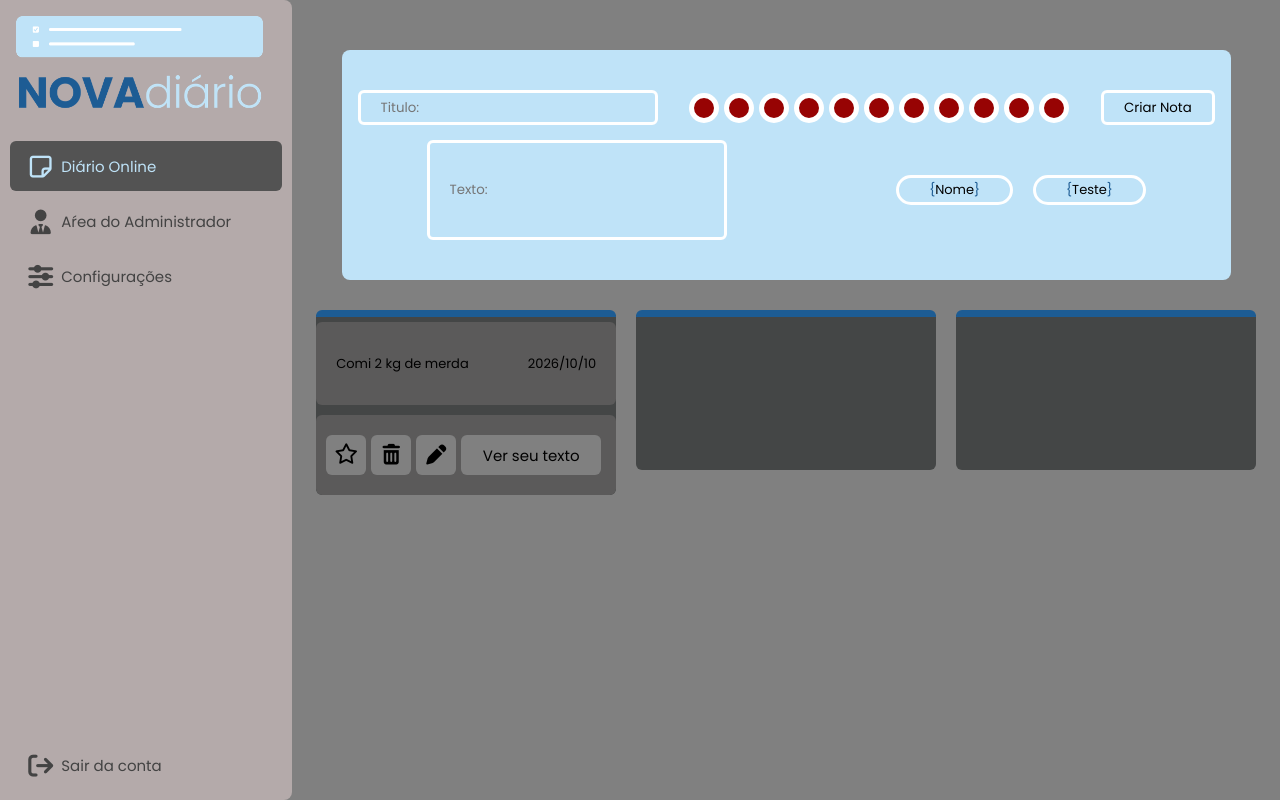
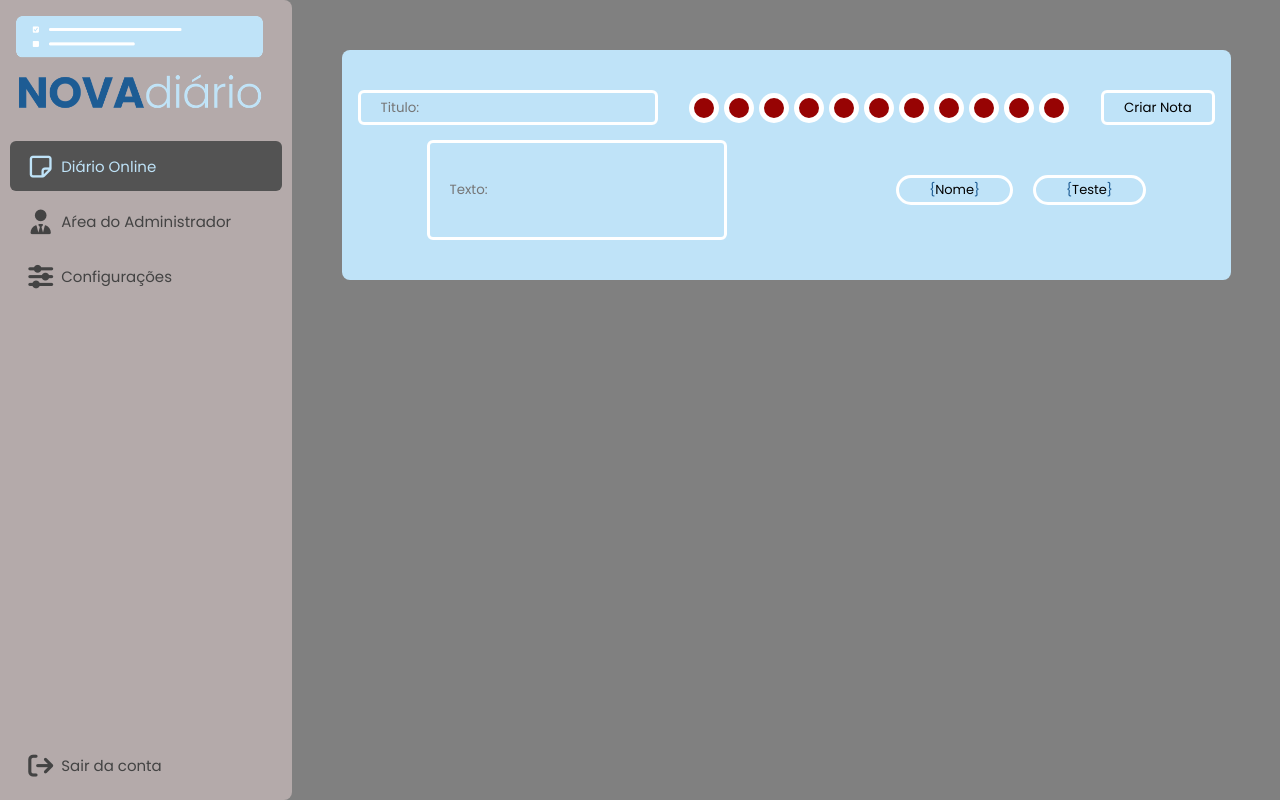
Before and after one commit to MarcosViniciusCode8/NOVAdiario, a React (Vite) app: page / in a window 1280 px wide. Built offline with nearby package versions, Linux system fonts and the light colour scheme.

Commit message:
Exclusão da janela de anotação

```diff
--- a/src/pages/Notas/App.jsx
+++ b/src/pages/Notas/App.jsx
@@ -66,33 +66,7 @@ export default function Diario() {
         </div>
         <div className="anotacoes">
 
-          <div className={`anotacao ${textoVisivel ? 'anotacao-aberta' : ''}`}>
-            <div className='info'>
-              <p>Comi 2 kg de merda</p>
-              <p>2026/10/10</p>
-            </div>
-            <div className="sobre">
 
-              <button><i class="fa-regular fa-star"></i></button>
-              <button><i class="fa-solid fa-trash-can"></i></button>
-              <button><i class="fa-solid fa-pen"></i></button>
-
-              <button className='vermais' onClick={() => setTextoVisivel(!textoVisivel)}>
-                {textoVisivel ? 'Ocultar seu texto' : 'Ver seu texto'}
-              </button>
-
-
-            </div>
-            <div className="conteudo-nota">
-              <p>Este é o texto completo da sua anotação. Ele aparece quando você clica em “Ver seu texto”.</p>
-            </div>
-          </div>
-          <div className="anotacao">
-
-          </div>
-          <div className="anotacao">
-
-          </div>
         </div>
 
       </main>
--- a/src/pages/Notas/App.scss
+++ b/src/pages/Notas/App.scss
@@ -289,96 +289,7 @@
         }
 
         .anotacoes {
-            display: flex;
-            align-items: flex-start;
-            gap: 2em;
-            margin-top: 3em;
 
-            .anotacao {
-                width: 30em;
-                min-height: 16em;
-                border-radius: 6px;
-                border-top: 7px solid #1D5C94;
-                background-color: rgb(68, 70, 70);
-                overflow: hidden;
-                display: flex;
-                flex-direction: column;
-
-                .info {
-                    margin-top: 5px;
-                    height: 6.4em;
-                    flex-shrink: 0;
-                    background-color: rgb(91, 90, 90);
-                    border-radius: 6px;
-                    display: flex;
-                    align-items: center;
-                    justify-content: space-between;
-                    padding: 0px 20px 0px 20px;
-                    font-size: 1.3rem;
-                }
-
-                .sobre {
-                    margin-top: 10px;
-                    height: 8em;
-                    flex-shrink: 0;
-                    border-radius: 6px;
-                    background-color: rgb(91, 90, 90);
-
-                    display: flex;
-                    align-items: center;
-                    gap: 5px;
-                    padding: 10px 0px 10px 10px;
-
-                    button {
-                        width: 40px;
-                        height: 40px;
-                        background-color: gray;
-                        border: none;
-                        border-radius: 6px;
-                        font-size: 2rem;
-                        cursor: pointer;
-                    }
-
-                    .vermais {
-                        display: flex;
-                        align-items: center;
-                        justify-content: center;
-                        width: 140px;
-                        font-size: 15px;
-                        cursor: pointer;
-                    }
-                }
-
-                .conteudo-nota {
-                    max-height: 0;
-                    min-height: 0;
-                    margin: 0 0px;
-                    padding: 0 10px;
-                    display: flex;
-                    align-items: center;
-                    overflow: hidden;
-                    opacity: 0;
-                    background-color: rgb(91, 90, 90);
-                    border-radius: 6px;
-                    transition: max-height 0.3s ease, opacity 0.2s ease, padding 0.3s ease, margin 0.3s ease;
-
-                    p {
-                        margin: 0;
-                        color: #fff;
-                        line-height: 1.5;
-                        overflow-wrap: anywhere;
-                        white-space: pre-wrap;
-                    }
-                }
-
-                &.anotacao-aberta .conteudo-nota {
-                    max-height: min(55vh, 50rem);
-                    margin-top: 10px;
-                    padding: 10px;
-                    opacity: 1;
-                    overflow-y: auto;
-                }
-            }
         }
 
     }
```
